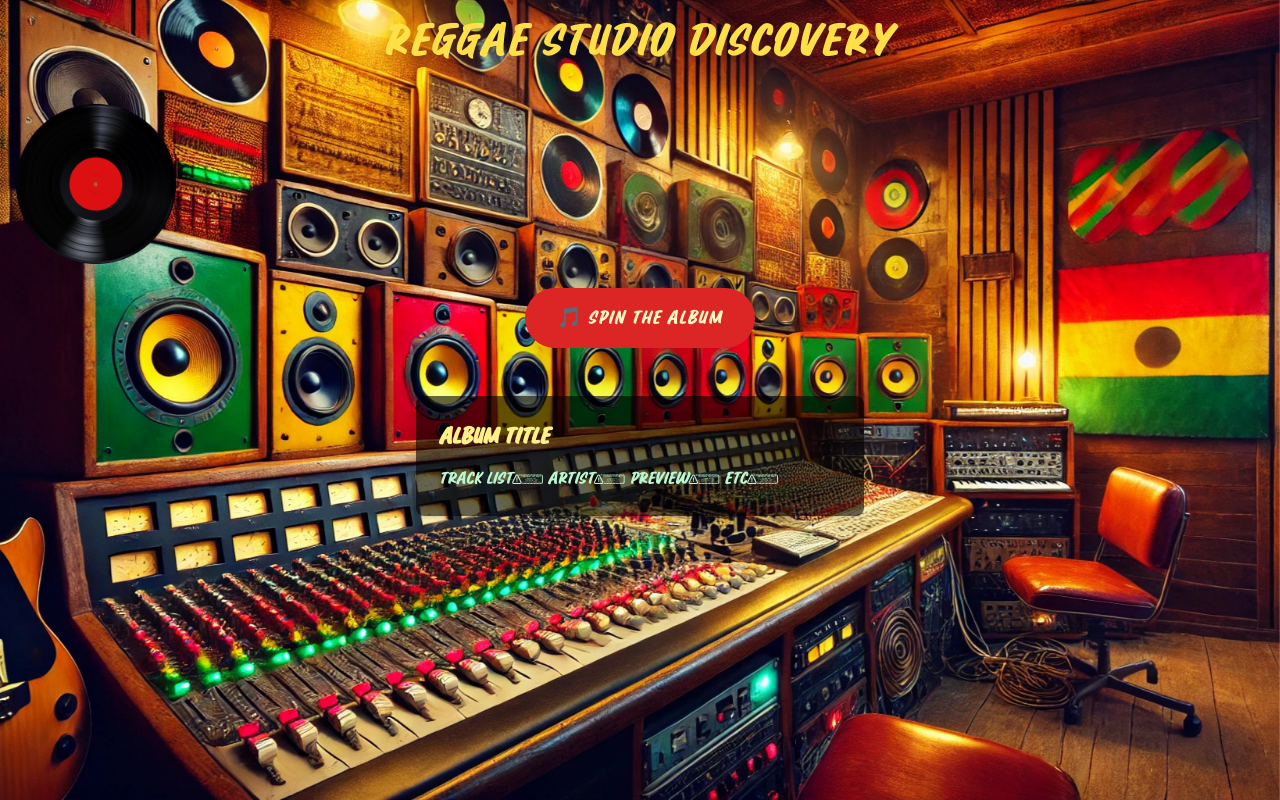
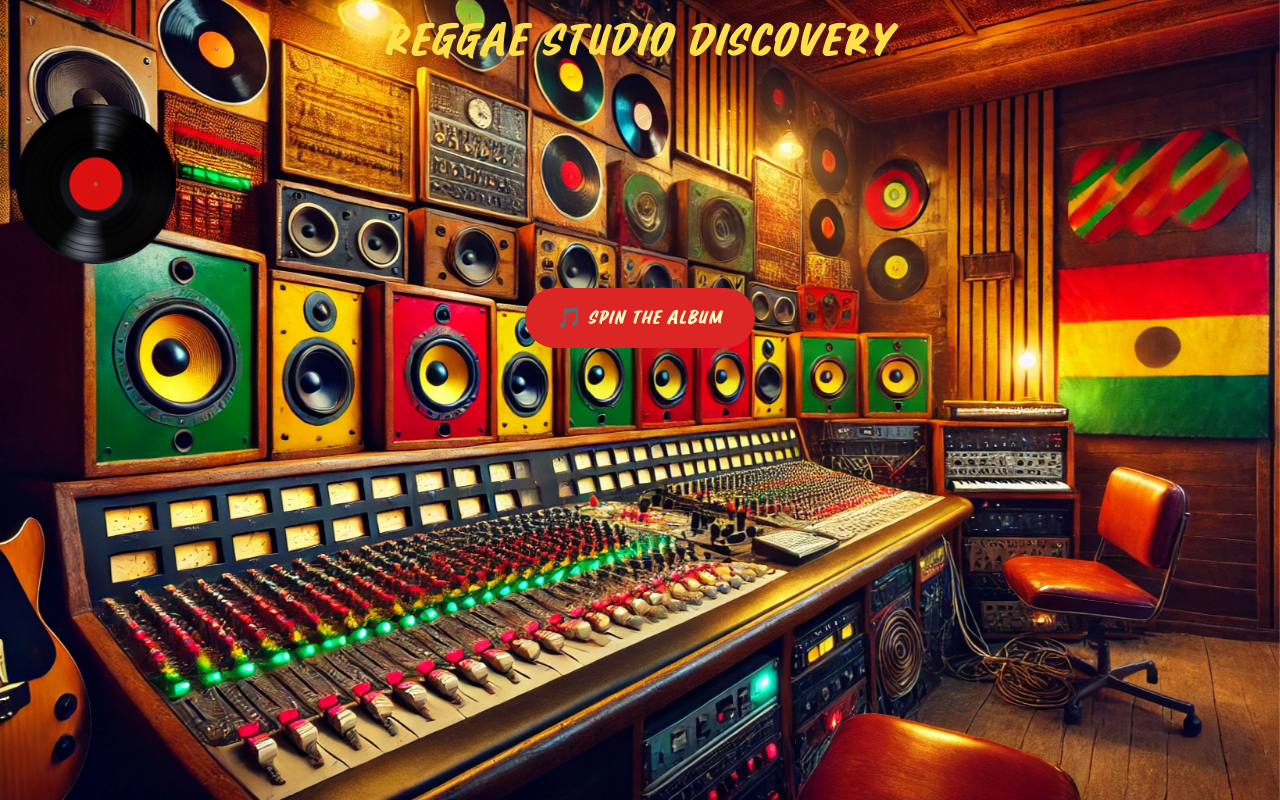
Before and after one commit to jacobmenlove/reggae-discovery, a React (Create React App) app in the folder client/: page / in a window 1280 px wide. Built offline with nearby package versions, Linux system fonts and the light colour scheme.

Commit message:
album details animation

```diff
--- a/client/src/components/Home.tsx
+++ b/client/src/components/Home.tsx
@@ -1,14 +1,18 @@
 import React, { useState } from 'react';
-import { motion } from 'framer-motion';
+import { motion, AnimatePresence } from 'framer-motion';
 
 export default function Home() {
   const [isSpinning, setIsSpinning] = useState(false);
+  const [showAlbumDetails, setShowAlbumDetails] = useState(false);
 
   const handleSpin = () => {
     setIsSpinning(true);
+    setShowAlbumDetails(false);
+
     setTimeout(() => {
       setIsSpinning(false);
-      // TODO: Trigger backend API call to get random album
+      setShowAlbumDetails(true);
+      // TODO: Fetch album data here
     }, 3000);
   };
 
@@ -36,13 +40,20 @@ export default function Home() {
         🎵 Spin the Album
       </button>
 
-      {/* Placeholder for Album Details */}
-      <div className="mt-12 text-left max-w-md w-full mx-auto bg-black bg-opacity-60 p-6 rounded-lg shadow-md">
-        <h2 className="text-2xl font-bold text-yellow-200 mb-3">Album Title</h2>
-        <p className="text-lg text-green-200">
-          Track List, Artist, Preview, etc.
-        </p>
-      </div>
+      <AnimatePresence>
+        {showAlbumDetails && (
+          <motion.div
+            initial={{ opacity: 0, y: 60 }}
+            animate={{ opacity: 1, y: 0 }}
+            exit={{ opacity: 0, y: 60 }}
+            transition={{ duration: 0.6 }}
+            className="mt-12 text-left max-w-md w-full mx-auto bg-black bg-opacity-60 p-6 rounded-lg shadow-md"
+          >
+            <h2 className="text-2xl font-bold text-yellow-200 mb-3">🎤 Album Title</h2>
+            <p className="text-lg text-green-200">Track List, Artist, Preview, etc.</p>
+          </motion.div>
+        )}
+      </AnimatePresence>
     </div>
   );
 }
```
